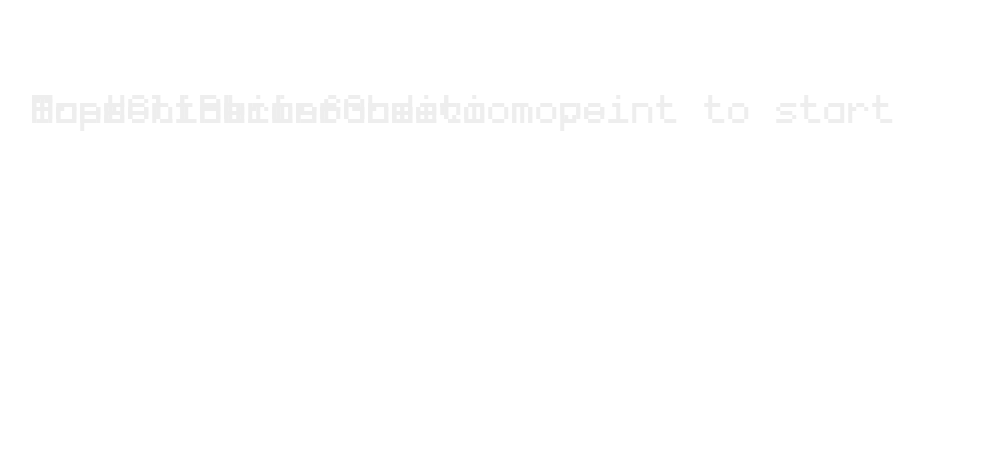
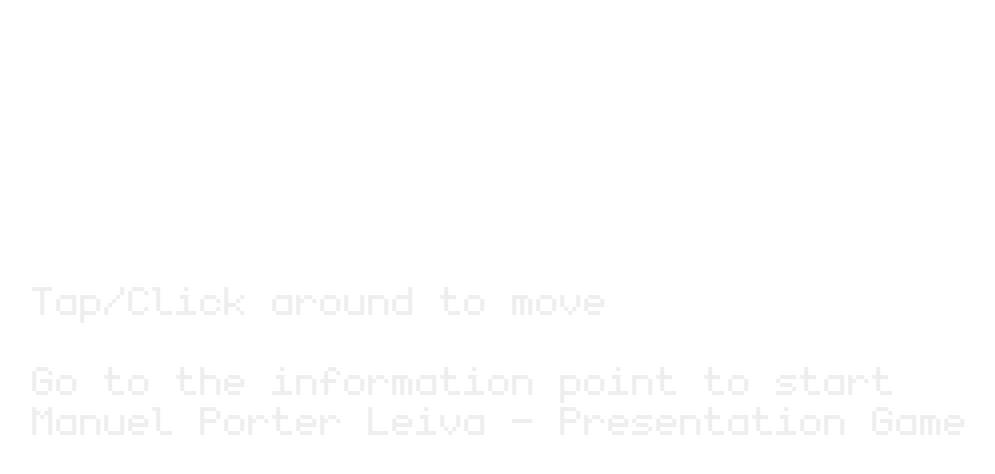
Before and after one commit to SteelTitansax/mplGamePresentation, a website built with Vite: page index.html in a window 1280 px wide. Shown: the whole page, without its empty margins (39-1034 px from the left). Built offline with nearby package versions, Linux system fonts and the light colour scheme; what kaboom would draw is missing.

Commit message:
Update index.html

```diff
--- a/index.html
+++ b/index.html
@@ -67,7 +67,25 @@
       .note {
         position: absolute;
         left: 5%;
-        top: 1vh;
+        top: 25vh;
+        display: flex;
+        flex-direction: column;
+        color: rgb(238, 238, 238);
+      }
+
+      .instructions {
+        position: absolute;
+        left: 5%;
+        top: 35vh;
+        display: flex;
+        flex-direction: column;
+        color: rgb(238, 238, 238);
+      }
+
+      .author {
+        position: absolute;
+        left: 5%;
+        top: 40vh;
         display: flex;
         flex-direction: column;
         color: rgb(238, 238, 238);
@@ -77,10 +95,8 @@
     <div id="app">
       <div>
         <p class="note">Tap/Click around to move</p>
-        <p class="note"> Manuel Porter Leiva</p>
-        <p class="note"> Presentation Game</p>
-        <p class="note"> Go to the information point to start</p>
-
+        <p class="instructions"> Go to the information point to start</p>
+        <p class="author"> Manuel Porter Leiva - Presentation Game </p>
         <div id="textbox-container" style="display: none">
           <div id="textbox">
             <p id="dialogue" class="ui-text"></p>
```
